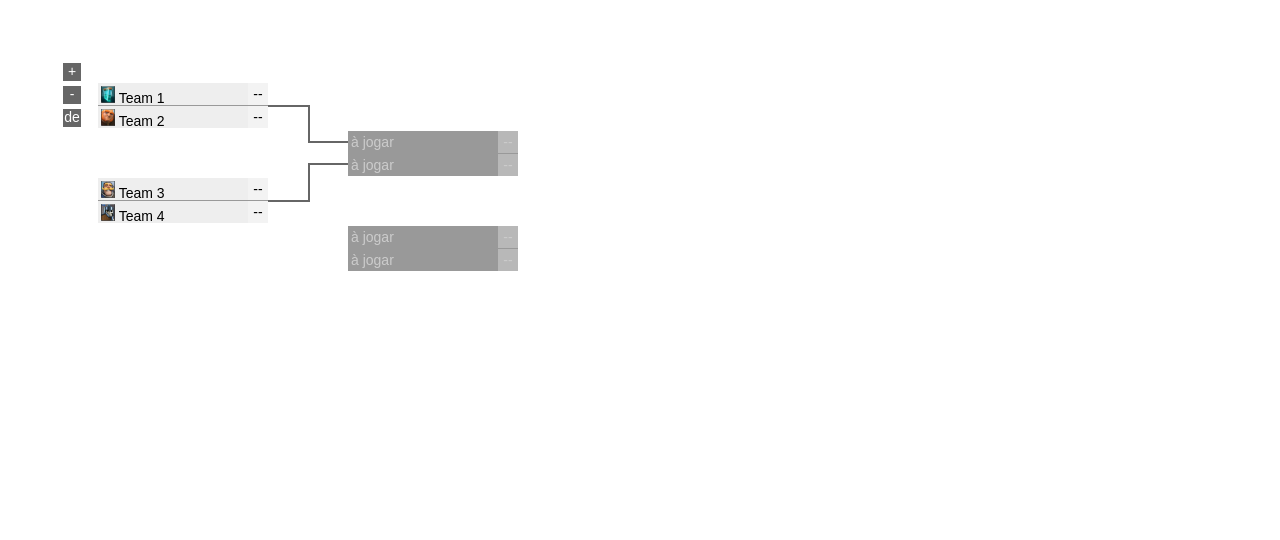
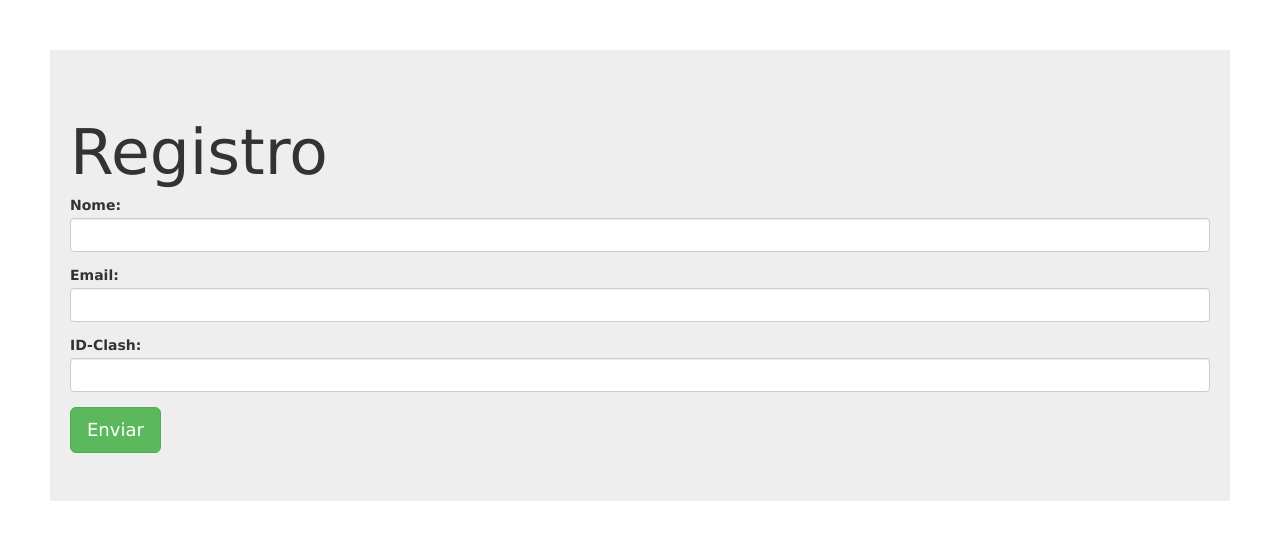
Before and after one commit to RaFeNiX/cvccrcamp, a Node server app: page /registro in a window 1280 px wide. Shown: the top 540 px of the page. Run offline with Node 20, Linux system fonts and the light colour scheme; some libraries are stand-ins or nearby versions.

Commit message:
Tela de registro

```diff
--- a/app.js
+++ b/app.js
@@ -7,6 +7,7 @@
 
 var index = require('./routes/index');
 var users = require('./routes/users');
+var registro = require('./routes/registro');
 
 var app = express();
 
@@ -23,6 +24,7 @@
 
 app.use('/', index);
 app.use('/users', users);
+app.use('/registro', registro);
 
 // catch 404 and forward to error handler
 app.use(function(req, res, next) {
--- a/package.json
+++ b/package.json
@@ -7,7 +7,7 @@
   },
   "dependencies": {
     "bluebird": "^3.5.0",
-    "body-parser": "~1.17.1",
+    "body-parser": "^1.17.2",
     "cookie-parser": "~1.4.3",
     "crypto": "^1.0.1",
     "debug": "~2.6.3",
--- a/routes/index.js
+++ b/routes/index.js
@@ -3,32 +3,32 @@
 var bracket = require('../modules/bracket')
 
 /* GET home page. */
-router.get('/:hash?', function (req, res, next) {
-    console.log()
-    let chave = {
-        "teams": [
-            [{ name: "Team 1", flag: 'clone' }, { name: "Team 2", flag: 'giant' }],
-            [{ name: "Team 3", flag: 'knight' }, { name: "Team 4", flag: 'guards' }]
-        ],
-        "results": [[[[null, null], [null, null]], [[null, null], [null, null]]]]
-    },
-    renderizar = req.params.hash === 'banzai2004'? `
-    function saveFn(data, userData) {
-        console.log('save ', typeof (data), JSON.stringify(data));
-    }
-        containerObj.userData = "http://localhost:3000/";
-        containerObj.save = saveFn;
-    `:''
-    renderizar += `
-    containerObj.init = ${JSON.stringify(chave)}
-    container.bracket(containerObj);
-    $("#what").html('');
-    `
-    res.render('index', {
-        title: "CRCVC v1",
-        admin: renderizar
-    })
-});
+// router.get('/:hash?', function (req, res, next) {
+//     console.log()
+//     let chave = {
+//         "teams": [
+//             [{ name: "Team 1", flag: 'clone' }, { name: "Team 2", flag: 'giant' }],
+//             [{ name: "Team 3", flag: 'knight' }, { name: "Team 4", flag: 'guards' }]
+//         ],
+//         "results": [[[[null, null], [null, null]], [[null, null], [null, null]]]]
+//     },
+//     renderizar = req.params.hash === 'banzai2004'? `
+//     function saveFn(data, userData) {
+//         console.log('save ', typeof (data), JSON.stringify(data));
+//     }
+//         containerObj.userData = "http://localhost:3000/";
+//         containerObj.save = saveFn;
+//     `:''
+//     renderizar += `
+//     containerObj.init = ${JSON.stringify(chave)}
+//     container.bracket(containerObj);
+//     $("#what").html('');
+//     `
+//     res.render('index', {
+//         title: "CRCVC v1",
+//         admin: renderizar
+//     })
+// });
 
 router.post('/save', function (req, res, next) {
     console.log(req.body)
--- /dev/null
+++ b/routes/registro.js
@@ -0,0 +1,16 @@
+var express = require('express');
+var router = express.Router();
+var bodyParser = require('body-parser');
+
+router.use(bodyParser.urlencoded({ extended: true }));
+
+/* GET registro listing. */
+router.get('/', function (req, res, next) {
+    res.render('registro');
+});
+
+router.post('/', function (req, res) {
+    console.log(req.body);
+    res.send(req.body);
+});
+module.exports = router;
--- a/views/layout.hbs
+++ b/views/layout.hbs
@@ -6,6 +6,8 @@
   <script src="https://code.jquery.com/jquery-1.12.4.min.js"></script>
   <script src="http://underscorejs.org/underscore-min.js"></script>
   <script type="text/javascript" src="/js/jquery.bracket.min.js"></script>
+
+<link rel="stylesheet" href="https://maxcdn.bootstrapcdn.com/bootstrap/3.3.7/css/bootstrap.min.css" integrity="sha384-BVYiiSIFeK1dGmJRAkycuHAHRg32OmUcww7on3RYdg4Va+PmSTsz/K68vbdEjh4u" crossorigin="anonymous">
 
   <link rel="stylesheet" type="text/css" href="/style/jquery.bracket.min.css" />
   <link rel='stylesheet' href='/style/style.css' />
--- /dev/null
+++ b/views/registro.hbs
@@ -0,0 +1,28 @@
+<div class="jumbotron">
+
+    <div class="container">
+        <h1>
+            Registro
+        </h1>
+
+        <form action="/registro" method="POST">
+
+            <div class="form-group">
+                <label for="nome">Nome:</label>
+                <input type="text" class="form-control" id="nome">
+            </div>
+            <div class="form-group">
+                <label for="email">Email:</label>
+                <input type="email" class="form-control" id="email">
+            </div>
+            <div class="form-group">
+                <label for="pwd">ID-Clash:</label>
+                <input type="text" class="form-control" id="idClash">
+            </div>
+
+            <button type="submit" class="btn btn-lg btn-success">Enviar</button>
+        </form>
+    </div>
+</div>
+
+{{!-- https://zellwk.com/blog/crud-express-mongodb/ --}}
```
